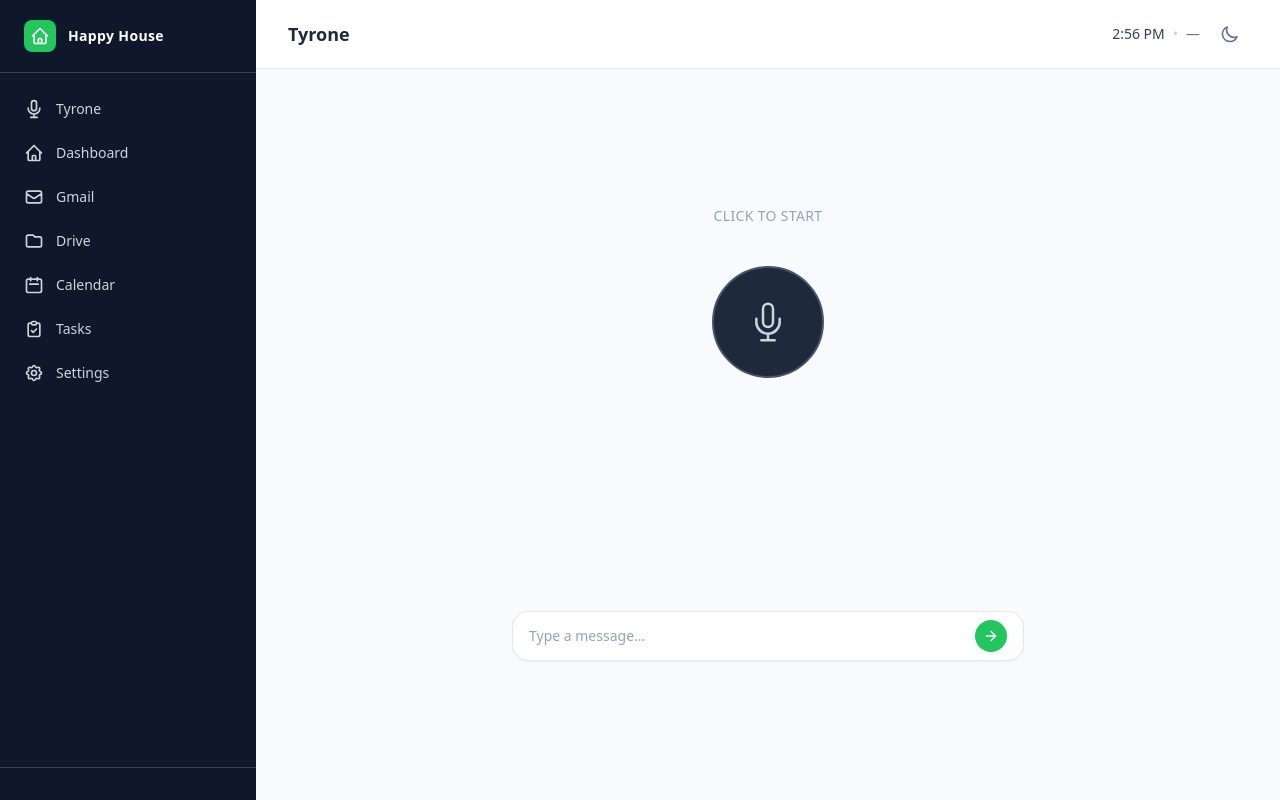
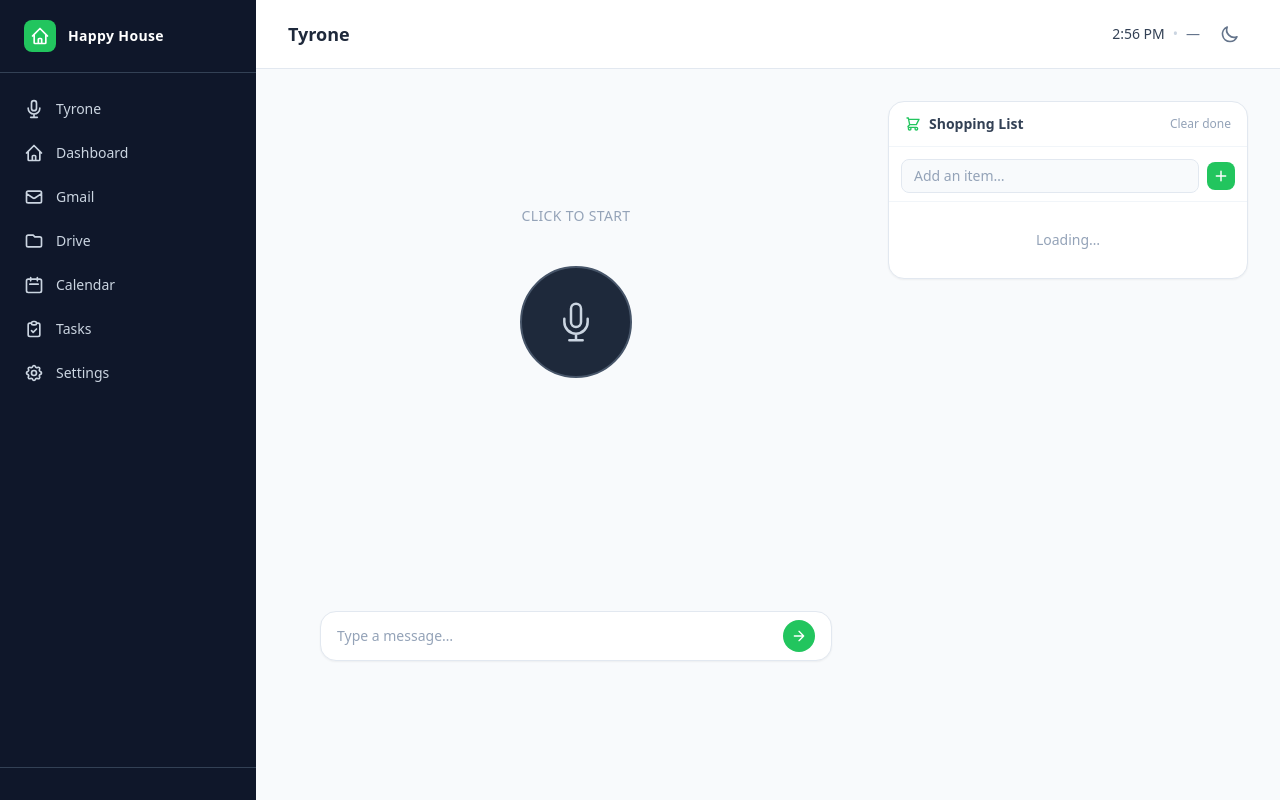
Before and after one commit to edarrington/happy-house-manager, a Python web app: template templates/voice/index.html in a window 1280 px wide. Run offline with Jinja, Linux system fonts and the light colour scheme; the template is opened without the code that fills it, so the values that code supplies are empty; some libraries are stand-ins or nearby versions.

Commit message:
feat: add shopping list panel to Tyrone page

```diff
--- a/templates/voice/index.html
+++ b/templates/voice/index.html
@@ -11,6 +11,9 @@
 {% endblock %}
 
 {% block content %}
+<div style="display:grid; grid-template-columns:1fr 360px; gap:1.5rem; align-items:start;">
+
+  <!-- Left: Tyrone voice + chat -->
   <div class="flex flex-col items-center min-h-[70vh]">
 
     <!-- Status + mic -->
@@ -55,6 +58,56 @@
     </div>
 
   </div>
+
+  <!-- Right: Shopping list -->
+  <div class="bg-white dark:bg-slate-800 border border-slate-200 dark:border-slate-700 rounded-2xl shadow-sm overflow-hidden sticky top-6">
+
+    <!-- Header -->
+    <div class="flex items-center justify-between px-4 py-3 border-b border-slate-100 dark:border-slate-700">
+      <div class="flex items-center gap-2">
+        <svg class="w-4 h-4 text-green-500" fill="none" stroke="currentColor" viewBox="0 0 24 24">
+          <path stroke-linecap="round" stroke-linejoin="round" stroke-width="2"
+            d="M3 3h2l.4 2M7 13h10l4-8H5.4M7 13L5.4 5M7 13l-2.293 2.293c-.63.63-.184 1.707.707 1.707H17m0 0a2 2 0 100 4 2 2 0 000-4zm-8 2a2 2 0 11-4 0 2 2 0 014 0z"/>
+        </svg>
+        <h2 class="text-sm font-semibold text-slate-700 dark:text-slate-200">Shopping List</h2>
+      </div>
+      <button
+        class="text-xs text-slate-400 hover:text-red-400 transition-colors"
+        hx-delete="/voice/shopping"
+        hx-target="#shopping-list-body"
+        hx-swap="innerHTML"
+        title="Clear completed">
+        Clear done
+      </button>
+    </div>
+
+    <!-- Manual add -->
+    <div class="px-3 pt-3 pb-2 border-b border-slate-100 dark:border-slate-700">
+      <form id="add-item-form" onsubmit="addShoppingItem(event)"
+        class="flex items-center gap-2">
+        <input id="add-item-input" type="text" placeholder="Add an item…" autocomplete="off"
+          class="flex-1 text-sm bg-slate-50 dark:bg-slate-700 border border-slate-200 dark:border-slate-600 rounded-lg px-3 py-1.5 text-slate-800 dark:text-white placeholder-slate-400 outline-none focus:ring-1 focus:ring-green-500" />
+        <button type="submit"
+          class="w-7 h-7 bg-green-500 hover:bg-green-600 rounded-lg flex items-center justify-center transition-colors flex-shrink-0">
+          <svg class="w-3.5 h-3.5 text-white" fill="none" stroke="currentColor" viewBox="0 0 24 24">
+            <path stroke-linecap="round" stroke-linejoin="round" stroke-width="2.5" d="M12 4v16m8-8H4"/>
+          </svg>
+        </button>
+      </form>
+    </div>
+
+    <!-- Items -->
+    <div id="shopping-list-body"
+      class="px-1 py-1 max-h-[60vh] overflow-y-auto"
+      hx-get="/voice/shopping"
+      hx-trigger="load"
+      hx-swap="innerHTML">
+      <p class="text-slate-400 text-sm text-center py-6">Loading…</p>
+    </div>
+
+  </div>
+
+</div>
 {% endblock %}
 
 {% block scripts %}
@@ -87,6 +140,28 @@
   }
   loadWeather();
   setInterval(loadWeather, 10 * 60 * 1000);
+
+  // --- Reload shopping list after Tyrone responds ---
+  window.reloadShoppingList = function() {
+    htmx.trigger('#shopping-list-body', 'load');
+  };
+
+  // --- Manual add item ---
+  window.addShoppingItem = async function(e) {
+    e.preventDefault();
+    const input = document.getElementById('add-item-input');
+    const content = input.value.trim();
+    if (!content) return;
+    input.value = '';
+    const res = await fetch('/voice/shopping/item', {
+      method: 'POST',
+      headers: { 'Content-Type': 'application/json' },
+      body: JSON.stringify({ content }),
+    });
+    if (res.ok) {
+      document.getElementById('shopping-list-body').innerHTML = await res.text();
+    }
+  };
 
   // --- Voice assistant ---
   const STATE = { IDLE: 'idle', LISTENING: 'listening', PROCESSING: 'processing', SPEAKING: 'speaking' };
@@ -211,6 +286,8 @@
         history.push({ role: 'assistant', content: reply });
         if (history.length > 20) history = history.slice(-20);
         addMessage('assistant', reply);
+        // Refresh shopping list in case Tyrone added items
+        reloadShoppingList();
         if (!skipAudio && data.audio_b64 && audioCtx) {
           await playAudio(data.audio_b64);
         } else {
```
Lines whose indentation alone changed are shown as unchanged.
